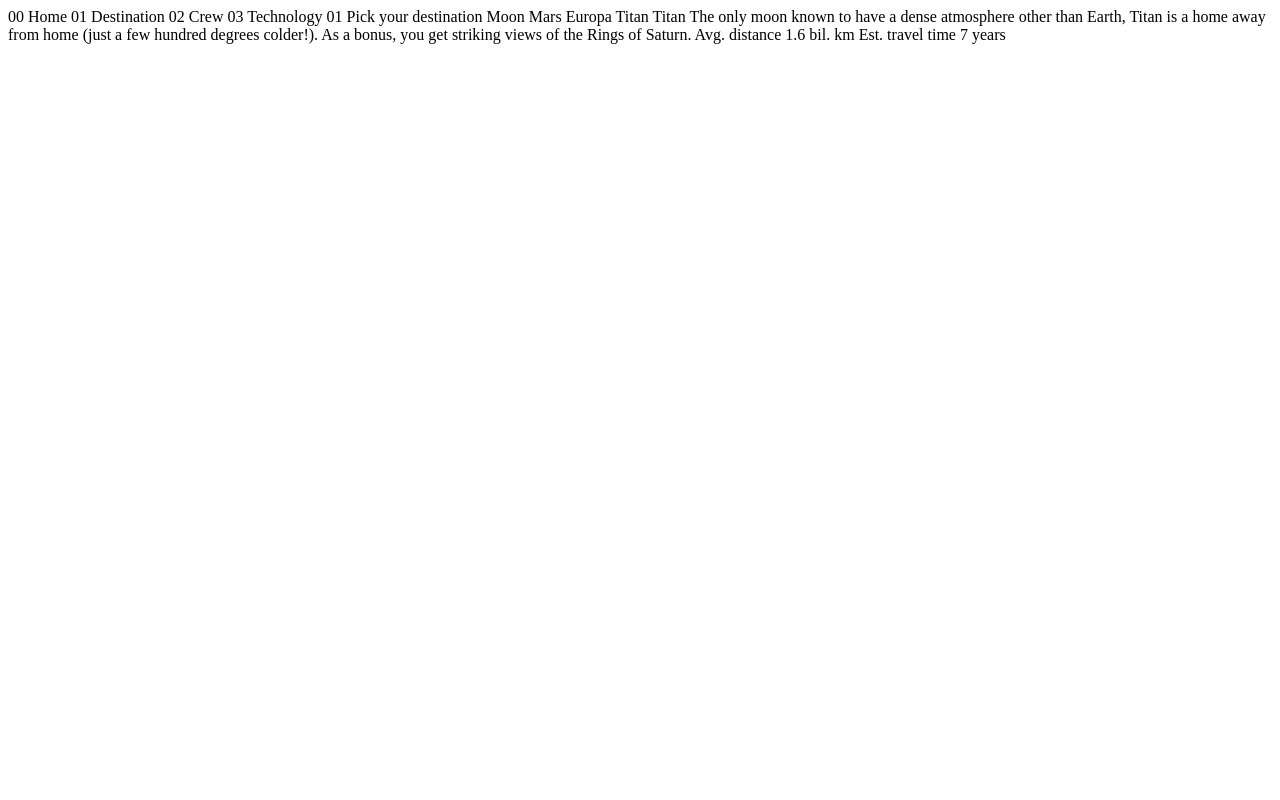
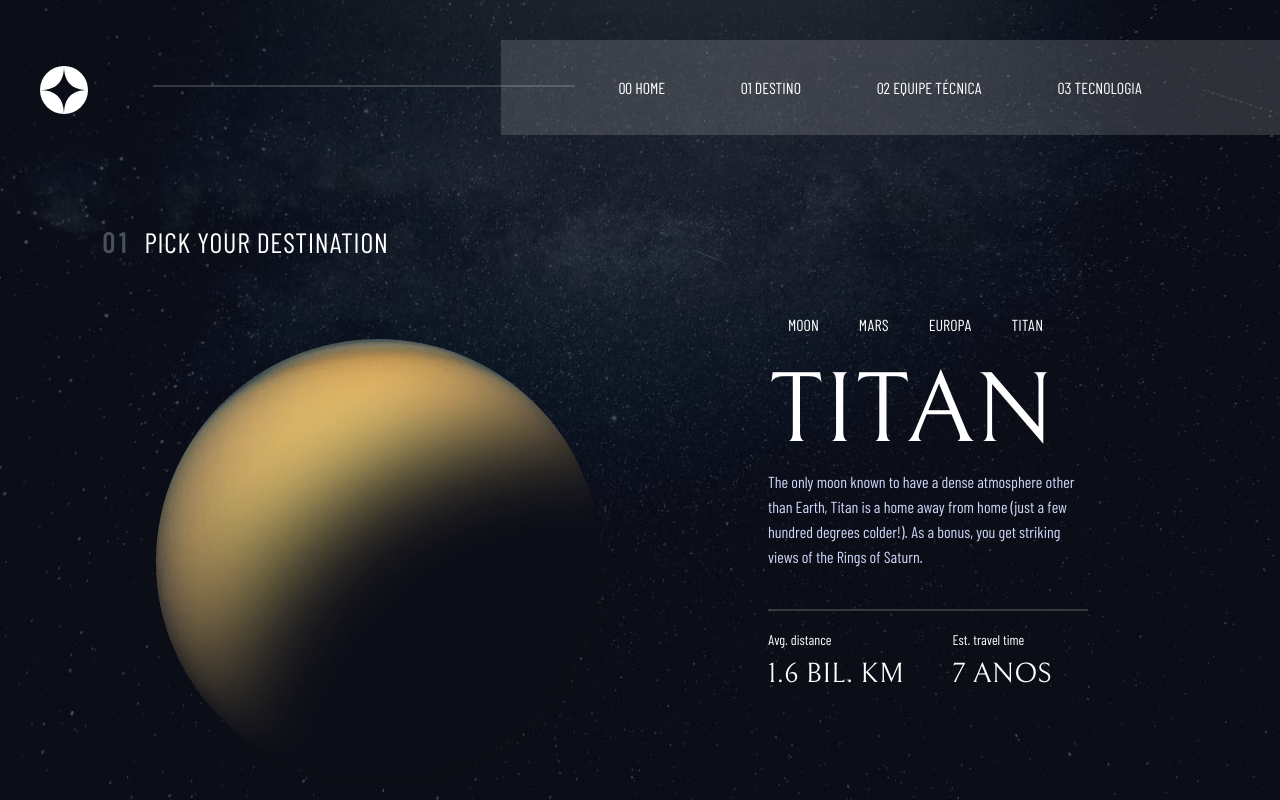
Before and after one commit to felpsilva/Turismo-Espacial, a plain HTML site: page starter-code/destination-titan.html in a window 1280 px wide. Drawn offline with Linux system fonts and the light colour scheme.

Commit message:
up Equipe tecnica 24082022

```diff
--- a/starter-code/destination-titan.html
+++ b/starter-code/destination-titan.html
@@ -5,33 +5,104 @@
   <meta name="viewport" content="width=device-width, initial-scale=1.0">
 
   <link rel="icon" type="image/png" sizes="32x32" href="./assets/favicon-32x32.png">
+  <link rel="stylesheet" href="style.css">
+  <style>
+    body {
+      background-image: url('./assets/destination/background-destination-desktop.jpg');
+    }
 
+    .escolha {
+      letter-spacing: 0.75px;
+      color: #fff;
+      display: inline-block;
+    }
+
+    .preview {
+      margin-top: 40px;
+      margin-left: 10%;
+    }
+
+    .apr {
+      margin-bottom: 40px
+    }
+
+    .subtitulo h1 {
+      font-size: 28px;
+      font-family: bellefair;
+    }
+
+    .subtitulo h2 {
+      font-size: 14px;
+      font-family: barlow regular
+    }
+    .distancia{
+      margin-right: 7%;
+    }
+    .tempo{
+      margin-left: 7%;
+    }
+    .subtitulo h2{
+      padding-bottom: 10px;
+    }
+  </style>
   <title>Frontend Mentor | Space tourism website</title>
 </head>
 <body>
 
-  00 Home
-  01 Destination
-  02 Crew
-  03 Technology
+  <main>
+    <header>
+      <img class="logo" src="assets/shared/logo.svg" alt="">
+      <div class="linha"></div>
+      <ul class="menu">
+        <li>00 HOME</li>
+        <li>01 DESTINO</li>
+        <li>02 EQUIPE TÉCNICA</li>
+        <li>03 TECNOLOGIA</li>
+      </ul>
+    </header>
+    <article>
+      <section class="contain-planet">
+        <div class="apr">
+          <h5 class="num">01 </h5>
+          <h5 class="escolha"> PICK YOUR DESTINATION</h5>
+        </div>
 
-  01 Pick your destination
+        <img class="preview" src="./assets/destination/image-titan.png" alt="Titan">
+      </section>
+      <section class="info">
+        <nav>
+          <ul class="destinos">
+            <li>MOON</li>
+            <li>MARS</li>
+            <li>EUROPA</li>
+            <li>TITAN</li>
+          </ul>
+        </nav>
 
-  Moon
-  Mars
-  Europa
-  Titan
 
-  Titan
+        <h2>TITAN</h2>
 
-  The only moon known to have a dense atmosphere other than Earth, Titan
-  is a home away from home (just a few hundred degrees colder!). As a
-  bonus, you get striking views of the Rings of Saturn.
+        <p>The only moon known to have a dense atmosphere other than Earth, Titan
+          is a home away from home (just a few hundred degrees colder!). As a
+          bonus, you get striking views of the Rings of Saturn.
+        </p>
+        <div class="linha2"></div>
 
-  Avg. distance
-  1.6 bil. km
+        <div class="subtitulo">
+          <div class="distancia">
+            <h2>Avg. distance</h2>
+            <h1>1.6 BIL. KM</h1>
+          </div>
 
-  Est. travel time
-  7 years
+          <div class="tempo">
+            <h2>Est. travel time</h2>
+            <h1>7 ANOS</h1>
+          </div>
+
+        </div>
+
+      </section>
+    </article>
+  </main>
 </body>
 </html>
--- a/starter-code/style.css
+++ b/starter-code/style.css
@@ -105,6 +105,11 @@ p{
 .explore{
     color:#000
 }
+.escolha {
+    letter-spacing: 0.75px;
+    color: #fff;
+    display: inline-block;
+  }
 .num{
     color:#485159;
     font-weight: bold;
@@ -132,7 +137,7 @@ p{
 .info{
     display:flex;
     flex-direction: column;
-    width: 20%;
+    width: 25%;
     margin-left: 10%;
 }
 .contain-planet{
@@ -149,5 +154,4 @@ p{
 }
 .subtitulo div{
     display: inline-block;
-    margin-right: 15%;
 }
```
Also changed, not shown: starter-code/crew-commander.html (+77 -12 lines), starter-code/destination-europa.html (+11 -4 lines), starter-code/destination-mars.html (+9 -2 lines), starter-code/destination-moon.html (+9 -2 lines).
